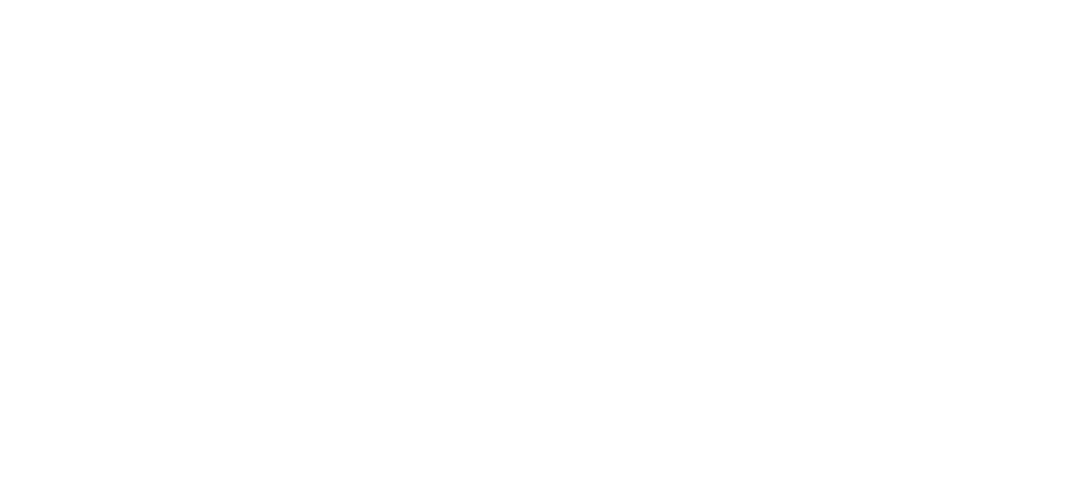
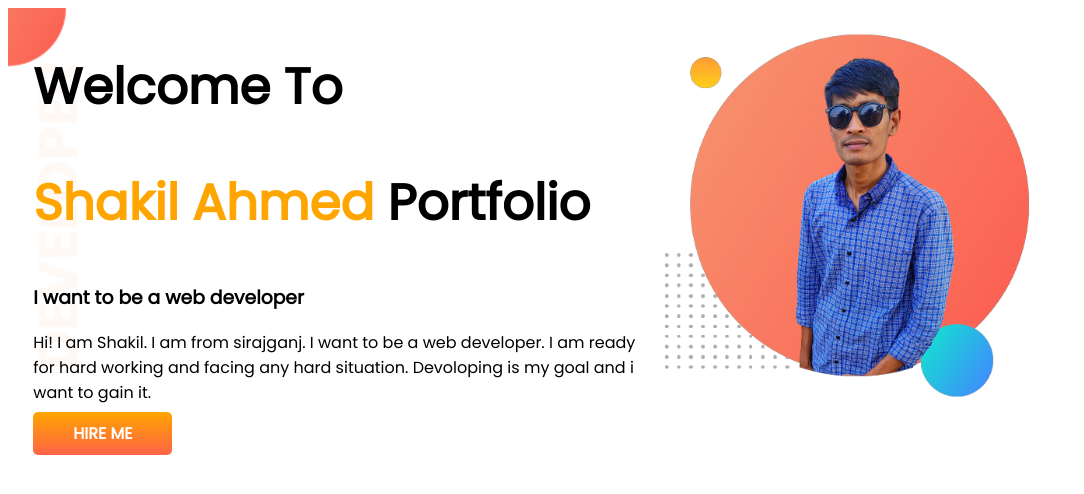
Before and after one commit to shakil4049/Developer-portfolio, a plain HTML site: page index.html in a window 1280 px wide. Shown: the whole page, without its empty margins (0-1084 px from the left). Drawn offline with Linux system fonts and the light colour scheme.

Commit message:
my portfolio

```diff
--- a/index.html
+++ b/index.html
@@ -5,7 +5,35 @@
     <meta http-equiv="X-UA-Compatible" content="IE=edge" />
     <meta name="viewport" content="width=device-width, initial-scale=1.0" />
     <title>Shakil Portfolio</title>
+    <link rel="preconnect" href="https://fonts.googleapis.com" />
+    <link rel="preconnect" href="https://fonts.gstatic.com" crossorigin />
+    <link
+      href="https://fonts.googleapis.com/css2?family=Poppins&display=swap"
+      rel="stylesheet"
+    />
     <link rel="stylesheet" href="style.css" />
   </head>
-  <body></body>
+  <body>
+    <section class="top-banner">
+      <div class="half-width">
+        <h1>Welcome To</h1>
+        <h1><span class="orange-color">Shakil Ahmed</span> Portfolio</h1>
+        <h3>I want to be a web developer</h3>
+        <p>
+          Hi! I am Shakil. I am from sirajganj. I want to be a web developer. I
+          am ready for hard working and facing any hard situation. Devoloping is
+          my goal and i want to gain it.
+        </p>
+        <a
+          class="link-button"
+          target="blank"
+          href="https://www.linkedin.com/in/mdshakilahmed/"
+          >HIRE ME</a
+        >
+      </div>
+      <div class="half-width">
+        <img src="/images/shakil.png" alt="" />
+      </div>
+    </section>
+  </body>
 </html>
--- a/style.css
+++ b/style.css
@@ -0,0 +1,31 @@
+body {
+  font-family: "Poppins", sans-serif;
+}
+h1 {
+  font-size: 50px;
+}
+.orange-color {
+  color: orange;
+}
+section {
+  display: flex;
+}
+.half-width {
+  width: 60%;
+  padding-left: 2%;
+}
+.half-width img {
+  width: 60%;
+}
+.link-button {
+  text-decoration: none;
+  background-image: linear-gradient(orange, tomato);
+  padding: 10px 40px;
+  color: white;
+  font-weight: 700;
+  border-radius: 5px;
+}
+.top-banner {
+  background-image: url(images/top-banner.png);
+  background-repeat: no-repeat;
+}
```
Also changed, not shown: images/dream-bg.png (added), images/exp-bg.png (added), images/my-bg.png (added), images/my-bg2.png (added), images/shakil.png (added), images/top-banner.png (added), showOff/1615686718747-01.jpeg (added), 8 other files.
